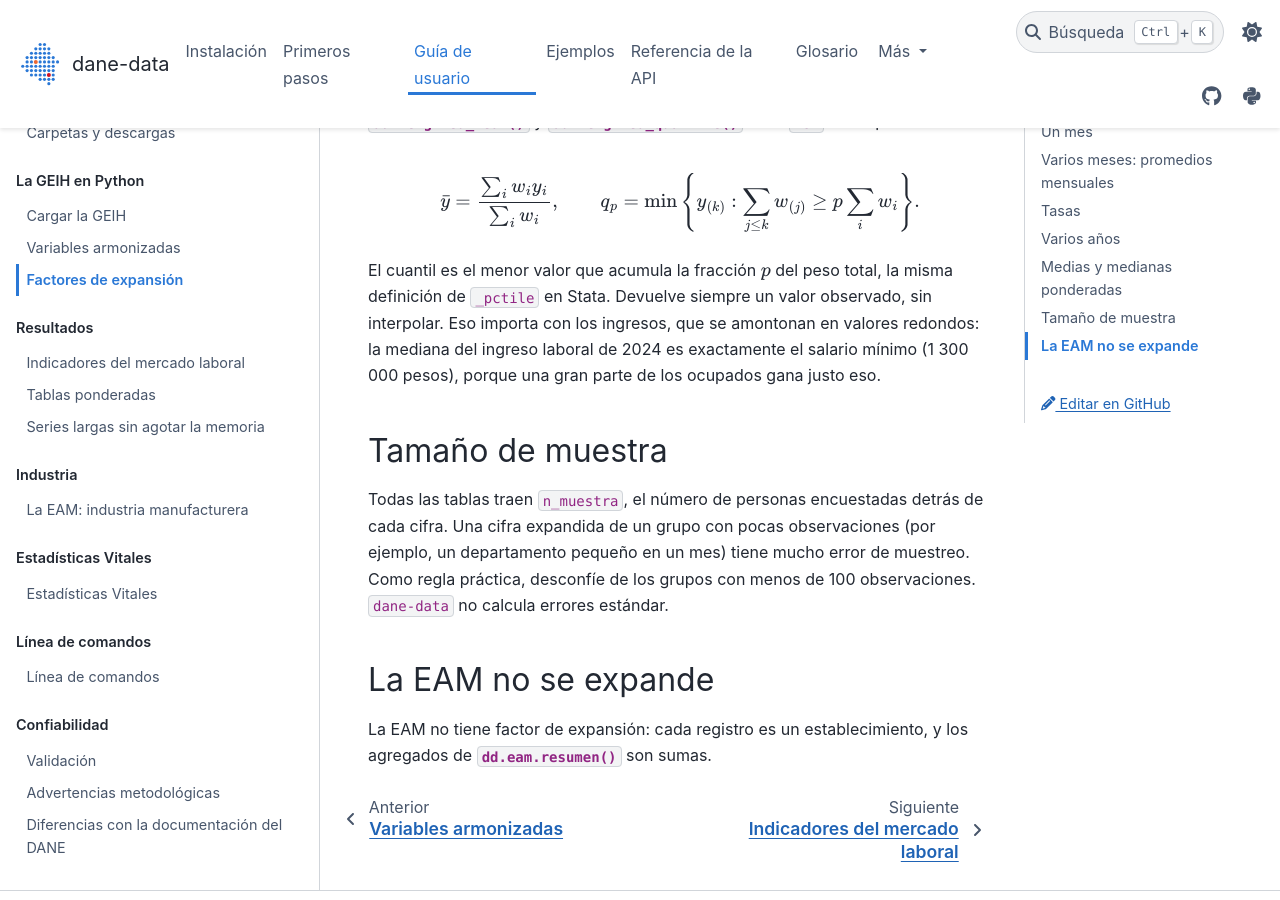
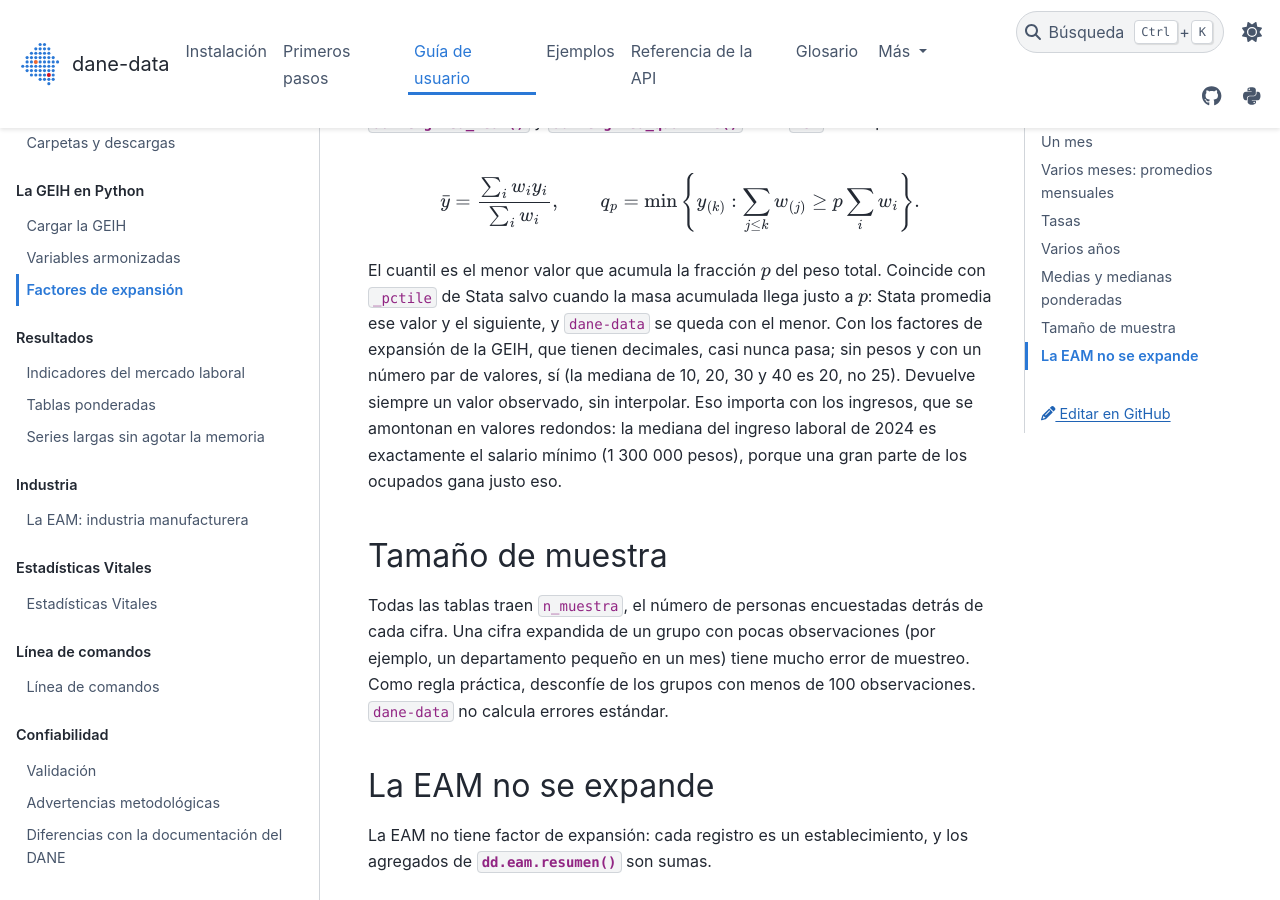
Before and after one commit to IntegralIndefinida/DANE-data, a Sphinx documentation site: the page built from docs/guia/ponderacion.md, in a window 1280 px wide and 900 px high, scrolled down 2439 px. Built offline with Sphinx 7.4.7 and the PyData theme 0.15.4, drawn with Linux system fonts in a browser that asks for light colours.

Commit message:
Decir que la mediana no es la de Stata cuando la masa llega justo a la mitad
La documentación decía que weighted_quantile usa la misma definición que _pctile de Stata. Con
cuatro valores de igual peso da el segundo (20 de 10, 20, 30 y 40) y Stata, el promedio de los
dos del medio (25). Se conserva el cálculo, que siempre devuelve un valor observado, y se
documenta la diferencia, con un ejemplo que lo prueba.

```diff
--- a/docs/guia/ponderacion.md
+++ b/docs/guia/ponderacion.md
@@ -96,8 +96,11 @@ $$
 q_p = \min \left\{ y_{(k)} : \sum_{j \le k} w_{(j)} \ge p \sum_i w_i \right\}.
 $$
 
-El cuantil es el menor valor que acumula la fracción $p$ del peso total, la misma definición de `_pctile`
-en Stata. Devuelve siempre un valor observado, sin interpolar. Eso importa con los ingresos, que se
+El cuantil es el menor valor que acumula la fracción $p$ del peso total. Coincide con `_pctile` de Stata
+salvo cuando la masa acumulada llega justo a $p$: Stata promedia ese valor y el siguiente, y `dane-data` se
+queda con el menor. Con los factores de expansión de la GEIH, que tienen decimales, casi nunca pasa; sin
+pesos y con un número par de valores, sí (la mediana de 10, 20, 30 y 40 es 20, no 25). Devuelve siempre un
+valor observado, sin interpolar. Eso importa con los ingresos, que se
 amontonan en valores redondos: la mediana del ingreso laboral de 2024 es exactamente el salario mínimo
 (1 300 000 pesos), porque una gran parte de los ocupados gana justo eso.
 
```
Also changed, not shown: docs/novedades.md (+4 -0 lines), 1 other file.
